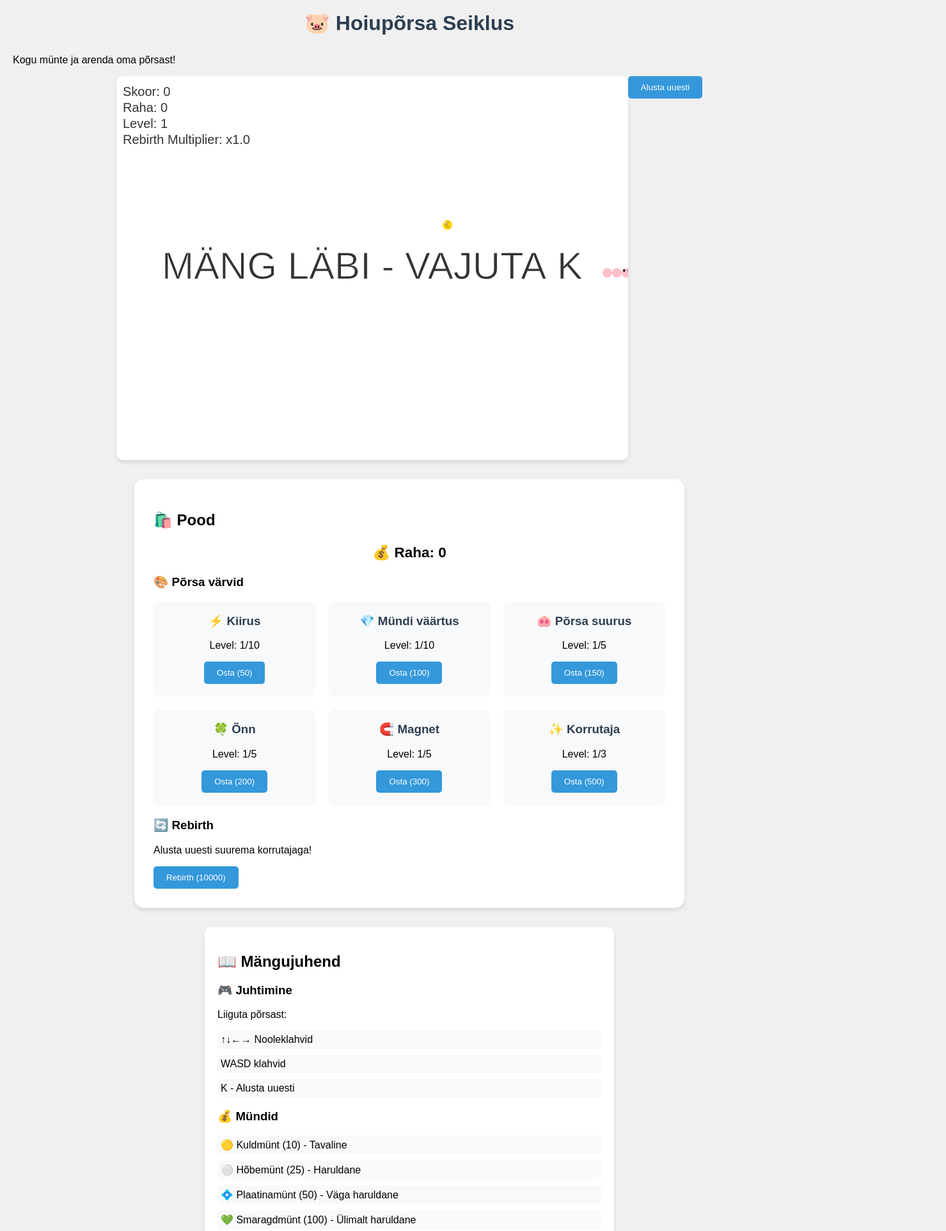
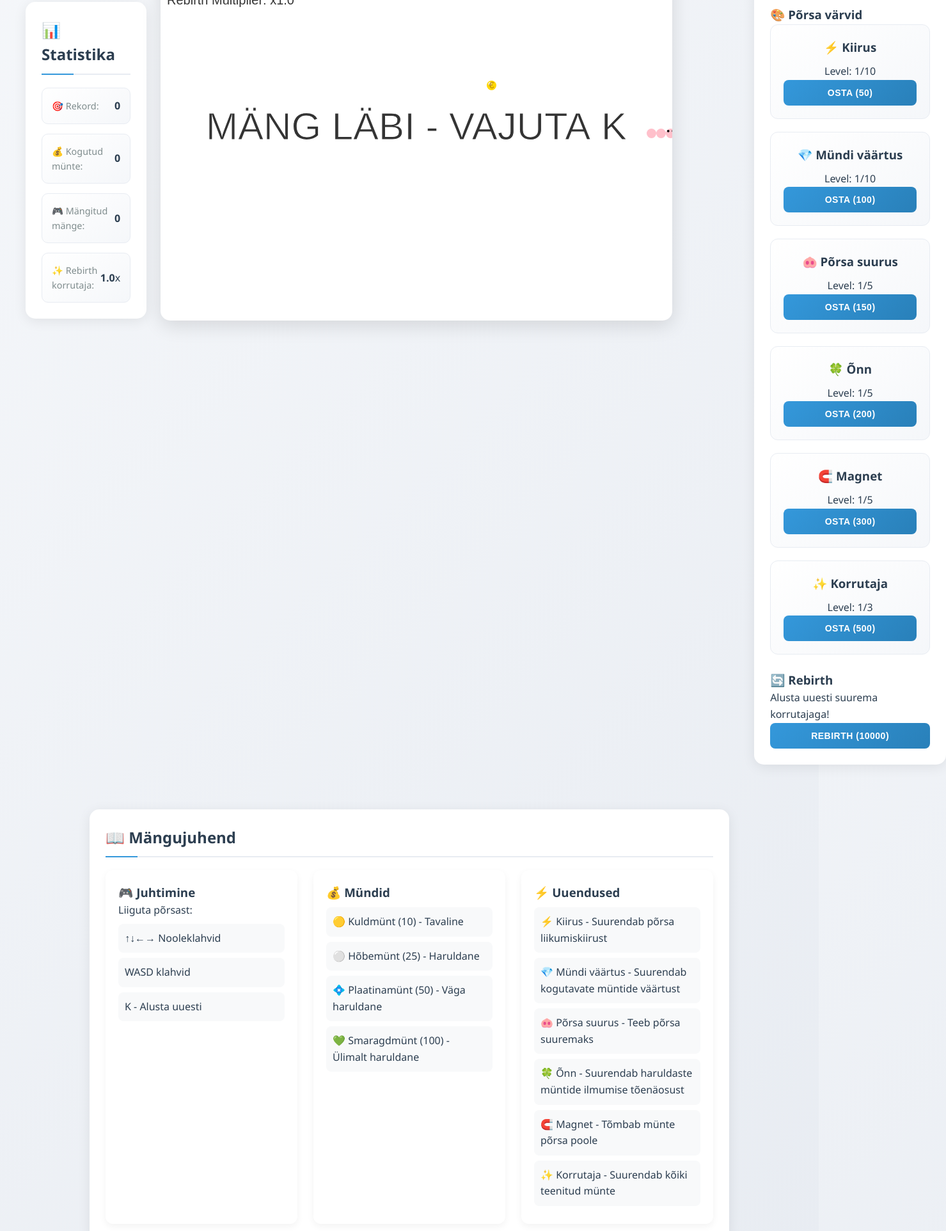
Before and after one commit to Riks69/Ussim-ng, a plain HTML site: page index.html in a window 1280 px wide. Shown: the part 216-2140 px from the top of the page at 64% size, 1479 px wide, since content can reach past the window. Drawn offline with Linux system fonts and the light colour scheme.

Commit message:
Update page.css

```diff
--- a/page.css
+++ b/page.css
@@ -1,17 +1,77 @@
+/* Reset and Base Styles */
+* {
+    margin: 0;
+    padding: 0;
+    box-sizing: border-box;
+}
+
 body {
-  background-color: #f0f0f0;
-  font-family: 'Arial', sans-serif;
+    background: linear-gradient(135deg, #f5f7fa 0%, #e8ecf2 100%);
+    font-family: 'Segoe UI', 'Arial', sans-serif;
     margin: 0;
+    padding: 20px;
+    color: #2c3e50;
+    line-height: 1.6;
+    min-height: 100vh;
+}
+
+/* Layout */
+.game-wrapper {
+    display: flex;
+    justify-content: space-between;
+    max-width: 1600px;
+    margin: 0 auto;
+    gap: 25px;
     padding: 20px;
 }
 
-h1 {
-  text-align: center;
-  color: #2c3e50;
-  margin-bottom: 30px;
+.panel-section {
+    background: white;
+    border-radius: 15px;
+    box-shadow: 0 4px 20px rgba(0,0,0,0.08);
+    padding: 25px;
+    margin-bottom: 20px;
+    transition: transform 0.3s ease;
 }
 
+.panel-section:hover {
+    transform: translateY(-2px);
+}
+
+.left-panel, .right-panel {
+    width: 320px;
+    height: fit-content;
+}
+
+.center-panel {
+    flex-grow: 1;
+    text-align: center;
+    max-width: 900px;
+}
+
+/* Typography */
+.section-title {
+    color: #2c3e50;
+    font-size: 1.5em;
+    margin-bottom: 20px;
+    padding-bottom: 10px;
+    border-bottom: 2px solid #e8ecf2;
+    position: relative;
+}
+
+.section-title::after {
+    content: '';
+    position: absolute;
+    bottom: -2px;
+    left: 0;
+    width: 50px;
+    height: 2px;
+    background: #3498db;
+}
+
+/* Game Container */
 .game-container {
+    position: relative;
     display: flex;
     justify-content: center;
     margin-bottom: 30px;
@@ -19,75 +79,232 @@ h1 {
 
 canvas {
     background-color: #fff;
-  border-radius: 10px;
-  box-shadow: 0 4px 6px rgba(0, 0, 0, 0.1);
+    border-radius: 15px;
+    box-shadow: 0 8px 30px rgba(0, 0, 0, 0.12);
+    transition: transform 0.3s ease;
 }
 
-#shop {
-  background-color: #fff;
-  padding: 30px;
-  border-radius: 15px;
-  max-width: 800px;
-  margin: 0 auto;
-  box-shadow: 0 4px 6px rgba(0, 0, 0, 0.1);
+canvas:hover {
+    transform: scale(1.01);
+}
+
+/* Shop Styles */
+.shop-container {
+    background: white;
 }
 
 .shop-grid {
     display: grid;
-  grid-template-columns: repeat(auto-fit, minmax(200px, 1fr));
+    grid-template-columns: repeat(auto-fit, minmax(250px, 1fr));
     gap: 20px;
-  margin-bottom: 20px;
+    margin-bottom: 25px;
 }
 
 .shop-item {
-  background-color: #f8f9fa;
+    background: linear-gradient(145deg, #ffffff, #f5f7fa);
     padding: 20px;
-  border-radius: 10px;
+    border-radius: 12px;
     text-align: center;
+    transition: all 0.3s ease;
+    border: 1px solid #e8ecf2;
 }
 
-.shop-item h3 {
-  color: #2c3e50;
-  margin-top: 0;
+.shop-item:hover {
+    transform: translateY(-3px);
+    box-shadow: 0 7px 14px rgba(0,0,0,0.1);
 }
 
+.upgrade-info {
+    margin-top: 10px;
+}
+
+/* Buttons */
 button {
-  background-color: #3498db;
+    background: linear-gradient(135deg, #3498db, #2980b9);
     color: white;
     border: none;
-  padding: 10px 20px;
-  border-radius: 5px;
+    padding: 12px 24px;
+    border-radius: 8px;
     cursor: pointer;
-  transition: background-color 0.3s;
+    transition: all 0.3s ease;
+    font-weight: 600;
+    text-transform: uppercase;
+    letter-spacing: 0.5px;
+    font-size: 14px;
+    width: 100%;
 }
 
 button:hover {
-  background-color: #2980b9;
+    background: linear-gradient(135deg, #2980b9, #2471a3);
+    transform: translateY(-2px);
+    box-shadow: 0 4px 12px rgba(52, 152, 219, 0.3);
 }
 
+button:disabled {
+    background: linear-gradient(135deg, #bdc3c7, #95a5a6);
+    cursor: not-allowed;
+    transform: none;
+    box-shadow: none;
+}
+
+/* Money Display */
 .money-display {
+    background: linear-gradient(135deg, #f1c40f, #f39c12);
+    color: white;
+    padding: 15px;
+    border-radius: 10px;
     text-align: center;
-  font-size: 1.2em;
+    margin: 20px 0;
+    font-size: 1.3em;
+    font-weight: bold;
+    text-shadow: 1px 1px 2px rgba(0,0,0,0.2);
+}
+
+/* Statistics */
+.stats-grid {
+    display: grid;
+    gap: 15px;
+}
+
+.stat-item {
+    background: linear-gradient(145deg, #ffffff, #f5f7fa);
+    padding: 15px;
+    border-radius: 10px;
+    display: flex;
+    justify-content: space-between;
+    align-items: center;
+    border: 1px solid #e8ecf2;
+}
+
+.stat-label {
+    color: #7f8c8d;
+    font-size: 0.9em;
+}
+
+.stat-value {
+    font-weight: bold;
+    color: #2c3e50;
+}
+
+/* Achievements */
+.achievements-grid {
+    display: grid;
+    gap: 15px;
+}
+
+.achievement {
+    background: linear-gradient(145deg, #ffffff, #f5f7fa);
+    padding: 15px;
+    border-radius: 10px;
+    display: flex;
+    justify-content: space-between;
+    align-items: center;
+    transition: all 0.3s ease;
+    border: 1px solid #e8ecf2;
+}
+
+.achievement:hover {
+    transform: translateX(5px);
+    box-shadow: 0 4px 12px rgba(0,0,0,0.05);
+}
+
+/* Instructions */
+.instructions {
+    max-width: 1000px;
+    margin: 30px auto;
+}
+
+.instructions-grid {
+    display: grid;
+    grid-template-columns: repeat(auto-fit, minmax(250px, 1fr));
+    gap: 25px;
     margin-top: 20px;
 }
 
-.instructions {
-  max-width: 600px;
-  margin: 30px auto;
-  background-color: #fff;
+.instruction-section {
+    background: white;
     padding: 20px;
-  border-radius: 10px;
-  box-shadow: 0 4px 6px rgba(0, 0, 0, 0.1);
+    border-radius: 12px;
+    box-shadow: 0 4px 12px rgba(0,0,0,0.05);
 }
 
-.instructions ul {
+.instruction-section ul {
     list-style-type: none;
     padding: 0;
 }
 
-.instructions li {
-  margin: 10px 0;
-  padding: 5px;
-  background-color: #f8f9fa;
-  border-radius: 5px;
+.instruction-section li {
+    padding: 10px;
+    margin: 8px 0;
+    background: #f8f9fa;
+    border-radius: 8px;
+    transition: transform 0.2s ease;
 }
+
+.instruction-section li:hover {
+    transform: translateX(5px);
+    background: #e8ecf2;
+}
+
+/* Animations */
+@keyframes pointsFloat {
+    0% {
+        transform: translateY(0);
+        opacity: 1;
+    }
+    100% {
+        transform: translateY(-50px);
+        opacity: 0;
+    }
+}
+
+.points-animation {
+    position: absolute;
+    color: #f1c40f;
+    font-size: 24px;
+    font-weight: bold;
+    pointer-events: none;
+    animation: pointsFloat 1s ease-out forwards;
+    text-shadow: 2px 2px 4px rgba(0,0,0,0.3);
+}
+
+/* Notifications */
+.achievement-notification {
+    position: fixed;
+    top: 20px;
+    right: 20px;
+    background: linear-gradient(135deg, #2ecc71, #27ae60);
+    color: white;
+    padding: 20px 30px;
+    border-radius: 10px;
+    animation: slideIn 0.5s ease-out, fadeOut 0.5s ease-in 2.5s forwards;
+    z-index: 1000;
+    box-shadow: 0 4px 15px rgba(46, 204, 113, 0.3);
+}
+
+/* Responsive Design */
+@media (max-width: 1200px) {
+    .game-wrapper {
+        flex-direction: column;
+        align-items: center;
+    }
+
+    .left-panel, .right-panel {
+        width: 100%;
+        max-width: 600px;
+    }
+}
+
+@media (max-width: 768px) {
+    body {
+        padding: 10px;
+    }
+
+    .shop-grid {
+        grid-template-columns: 1fr;
+    }
+
+    .instructions-grid {
+        grid-template-columns: 1fr;
+    }
+}
```
Lines whose indentation alone changed are shown as unchanged.
